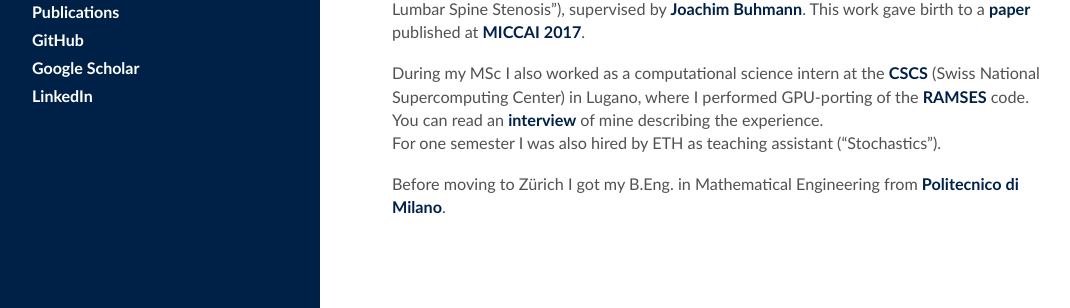
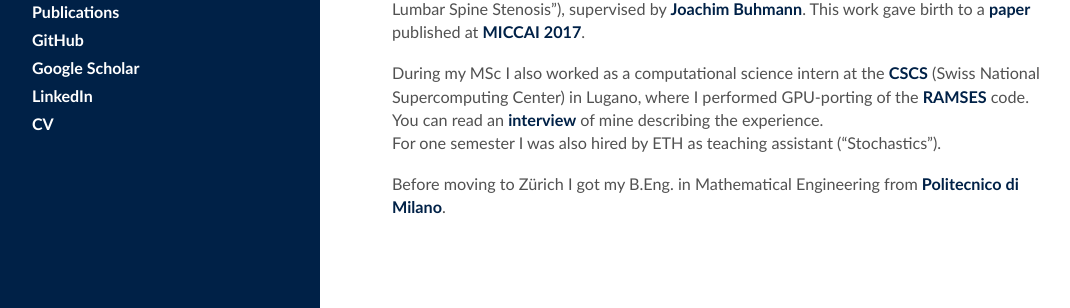
Before and after one commit to gabb7/robots_gabb, a Jekyll site: the page built from bio.md, in a window 1280 px wide. Shown: the part 349-657 px from the top of the page, without its empty margins (4-1074 px from the left). Built offline with Jekyll 4.4.1, drawn with Linux system fonts in a browser that asks for light colours; Markdown is read by kramdown in place of the engine named in the settings.

Commit message:
cv in sidebar added

```diff
--- a/_includes/sidebar.html
+++ b/_includes/sidebar.html
@@ -34,6 +34,7 @@
         <a class="sidebar-nav-item" href="https://github.com/gabb7">GitHub</a>
         <a class="sidebar-nav-item" href="https://scholar.google.it/citations?user=FBRLkq4AAAAJ&hl=it">Google Scholar</a>
         <a class="sidebar-nav-item" href="https://www.linkedin.com/in/gabriele-abbati-8b22a1a9/">LinkedIn</a>
+        <a class="sidebar-nav-item" href="assets/pdf/gabriele_abbati_resume.pdf">CV</a>
       </nav>
   </div>
 
```
